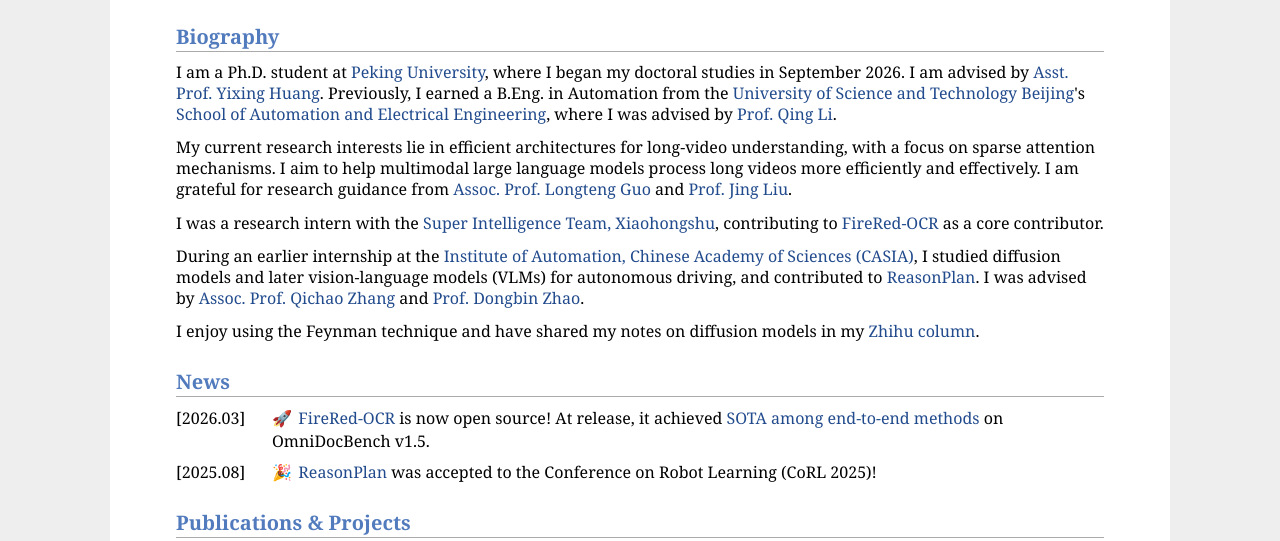
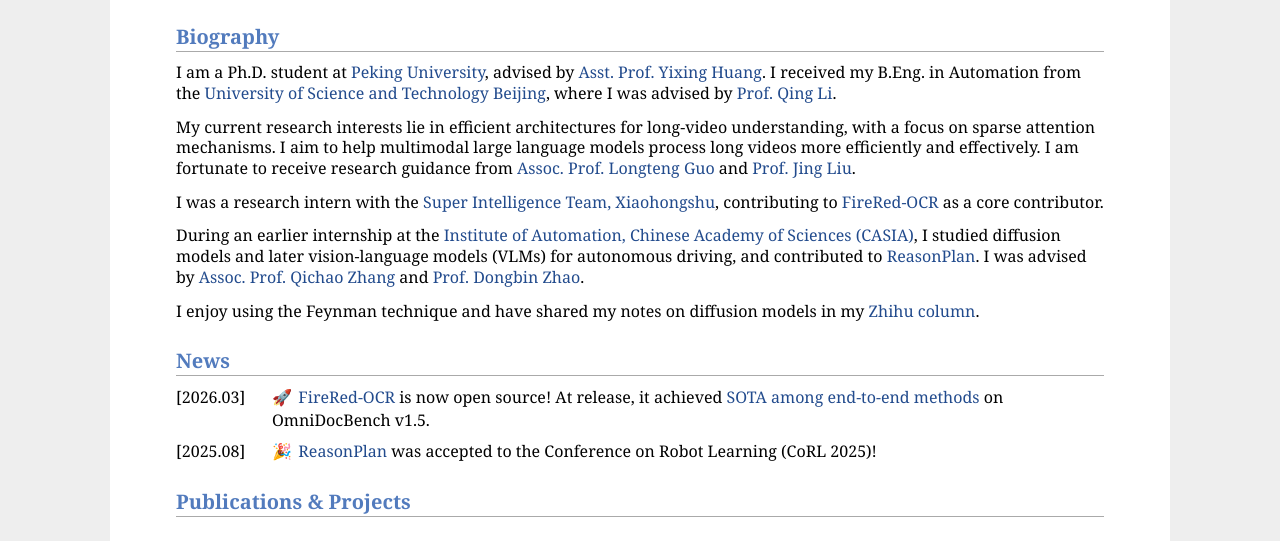
Before and after one commit to zuodong-zhong/zuodong-zhong.github.io, a plain HTML site: page index.html in a window 1280 px wide. Shown: the part 411-952 px from the top of the page. Drawn offline with Linux system fonts and the light colour scheme.

Commit message:
Use requested wording for academic background and research guidance

```diff
--- a/index.html
+++ b/index.html
@@ -55,8 +55,8 @@
     </div>
 
     <h2 id="biography" data-zh="个人简介">Biography</h2>
-    <p><span data-zh="我是钟祚栋，目前是">I am a Ph.D. student at </span><a href="https://www.pku.edu.cn/" data-zh="北京大学">Peking University</a><span data-zh="的博士研究生，于 2026 年 9 月入学。我受到">, where I began my doctoral studies in September 2026. I am advised by </span><a href="https://imt.bjmu.edu.cn/szll/yjsds/yxyxjs_2/65ee71d8a924471d8e44ddec9a3ecbc6.htm" data-zh="黄益星助理教授">Asst. Prof. Yixing Huang</a><span data-zh="的指导。此前，我在">. Previously, I earned a B.Eng. in Automation from the </span><a href="https://www.ustb.edu.cn/" data-zh="北京科技大学">University of Science and Technology Beijing</a><span data-zh="">'s </span><a href="https://saee.ustb.edu.cn/" data-zh="自动化学院">School of Automation and Electrical Engineering</a><span data-zh="获得自动化专业工学学士学位，期间受到">, where I was advised by </span><a href="https://saee.ustb.edu.cn/szdw/xsjs2/kzkxygcx/346c13ee30504a0cb64c4bc213693ee2.htm" data-zh="李擎教授">Prof. Qing Li</a><span data-zh="的指导。">.</span></p>
-    <p><span data-zh="我目前的研究兴趣是面向长视频理解的高效架构，当前聚焦于稀疏注意力机制，希望让多模态大模型更高效、更好地处理长视频数据。我很荣幸受到">My current research interests lie in efficient architectures for long-video understanding, with a focus on sparse attention mechanisms. I aim to help multimodal large language models process long videos more efficiently and effectively. I am grateful for research guidance from </span><a href="https://people.ucas.ac.cn/~ltguo" data-zh="郭龙腾副教授">Assoc. Prof. Longteng Guo</a><span data-zh="和"> and </span><a href="https://ia.cas.cn/rcdw/yxqnjj/202404/t20240422_7129861.html" data-zh="刘静教授">Prof. Jing Liu</a><span data-zh="的指导。">.</span></p>
+    <p><span data-zh="我是钟祚栋，目前是">I am a Ph.D. student at </span><a href="https://www.pku.edu.cn/" data-zh="北京大学">Peking University</a><span data-zh="的博士研究生，受到">, advised by </span><a href="https://imt.bjmu.edu.cn/szll/yjsds/yxyxjs_2/65ee71d8a924471d8e44ddec9a3ecbc6.htm" data-zh="黄益星助理教授">Asst. Prof. Yixing Huang</a><span data-zh="的指导。我在">. I received my B.Eng. in Automation from the </span><a href="https://www.ustb.edu.cn/" data-zh="北京科技大学">University of Science and Technology Beijing</a><span data-zh="获得自动化专业工学学士学位，期间受到">, where I was advised by </span><a href="https://saee.ustb.edu.cn/szdw/xsjs2/kzkxygcx/346c13ee30504a0cb64c4bc213693ee2.htm" data-zh="李擎教授">Prof. Qing Li</a><span data-zh="的指导。">.</span></p>
+    <p><span data-zh="我目前的研究兴趣是面向长视频理解的高效架构，当前聚焦于稀疏注意力机制，希望让多模态大模型更高效、更好地处理长视频数据。我很荣幸受到">My current research interests lie in efficient architectures for long-video understanding, with a focus on sparse attention mechanisms. I aim to help multimodal large language models process long videos more efficiently and effectively. I am fortunate to receive research guidance from </span><a href="https://people.ucas.ac.cn/~ltguo" data-zh="郭龙腾副教授">Assoc. Prof. Longteng Guo</a><span data-zh="和"> and </span><a href="https://ia.cas.cn/rcdw/yxqnjj/202404/t20240422_7129861.html" data-zh="刘静教授">Prof. Jing Liu</a><span data-zh="的指导。">.</span></p>
     <p><span data-zh="我曾在">I was a research intern with the </span><a href="https://fireredteam.github.io/" data-zh="小红书超级智能团队">Super Intelligence Team, Xiaohongshu</a><span data-zh="担任科研实习生，作为核心贡献者参与 ">, contributing to </span><a href="https://github.com/FireRedTeam/FireRed-OCR">FireRed-OCR</a><span data-zh="。"> as a core contributor.</span></p>
     <p><span data-zh="此前在">During an earlier internship at the </span><a href="http://www.ia.cas.cn/" data-zh="中科院自动化所">Institute of Automation, Chinese Academy of Sciences (CASIA)</a><span data-zh="实习期间，我先后研究扩散模型和 VLM 在自动驾驶中的应用，并参与 ">, I studied diffusion models and later vision-language models (VLMs) for autonomous driving, and contributed to </span><a href="https://github.com/Liuxueyi/ReasonPlan">ReasonPlan</a><span data-zh="。期间受到">. I was advised by </span><a href="https://people.ucas.ac.cn/~0044631" data-zh="张启超副教授">Assoc. Prof. Qichao Zhang</a><span data-zh="和"> and </span><a href="https://people.ucas.ac.cn/~zhaodongbin" data-zh="赵冬斌教授">Prof. Dongbin Zhao</a><span data-zh="的指导。">.</span></p>
     <p><span data-zh="我喜欢费曼学习法，并将扩散模型学习心得分享在">I enjoy using the Feynman technique and have shared my notes on diffusion models in my </span><a href="https://www.zhihu.com/column/c_2090888965956151131" data-zh="知乎专栏">Zhihu column</a><span data-zh="。">.</span></p>
```
Also changed, not shown: README.md.
